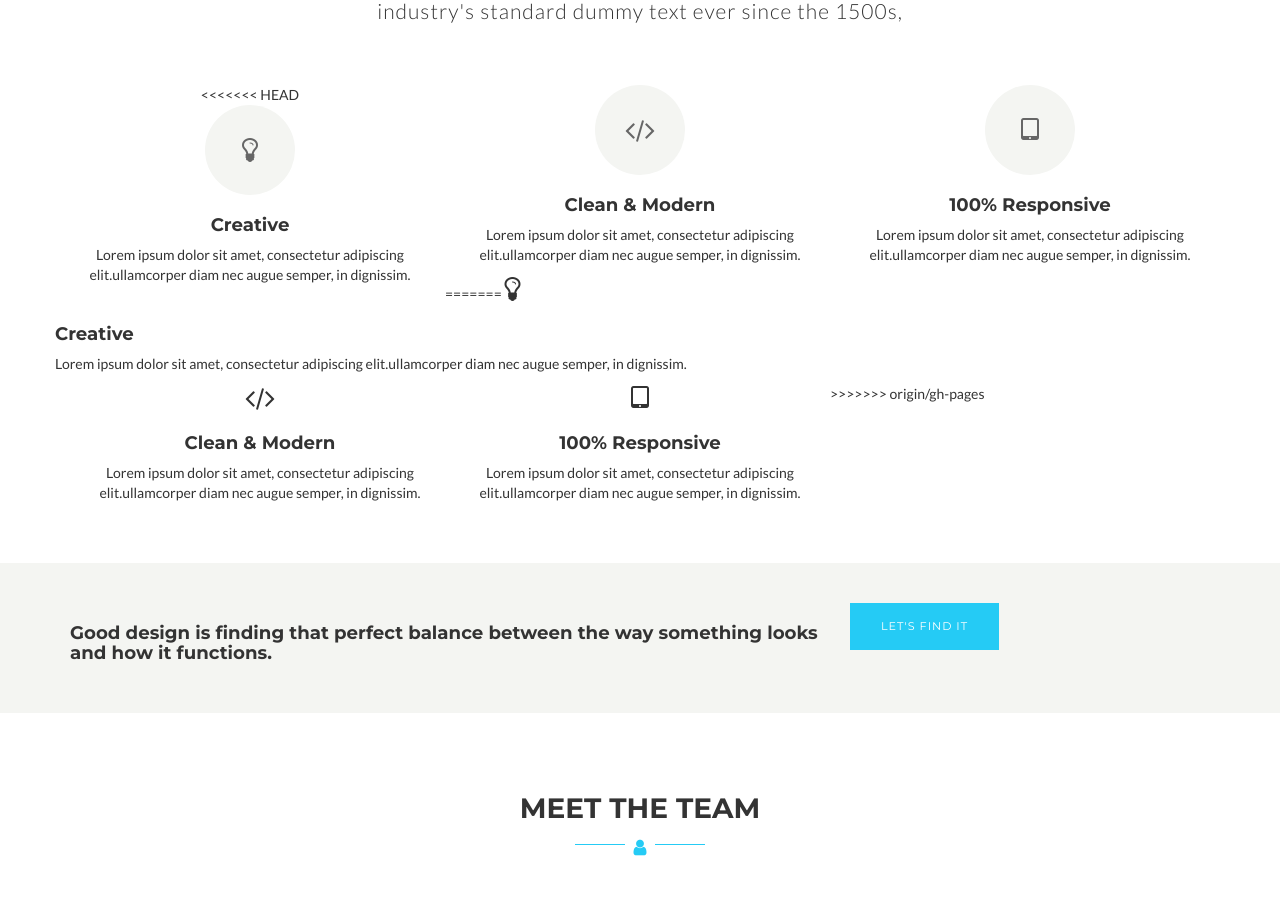
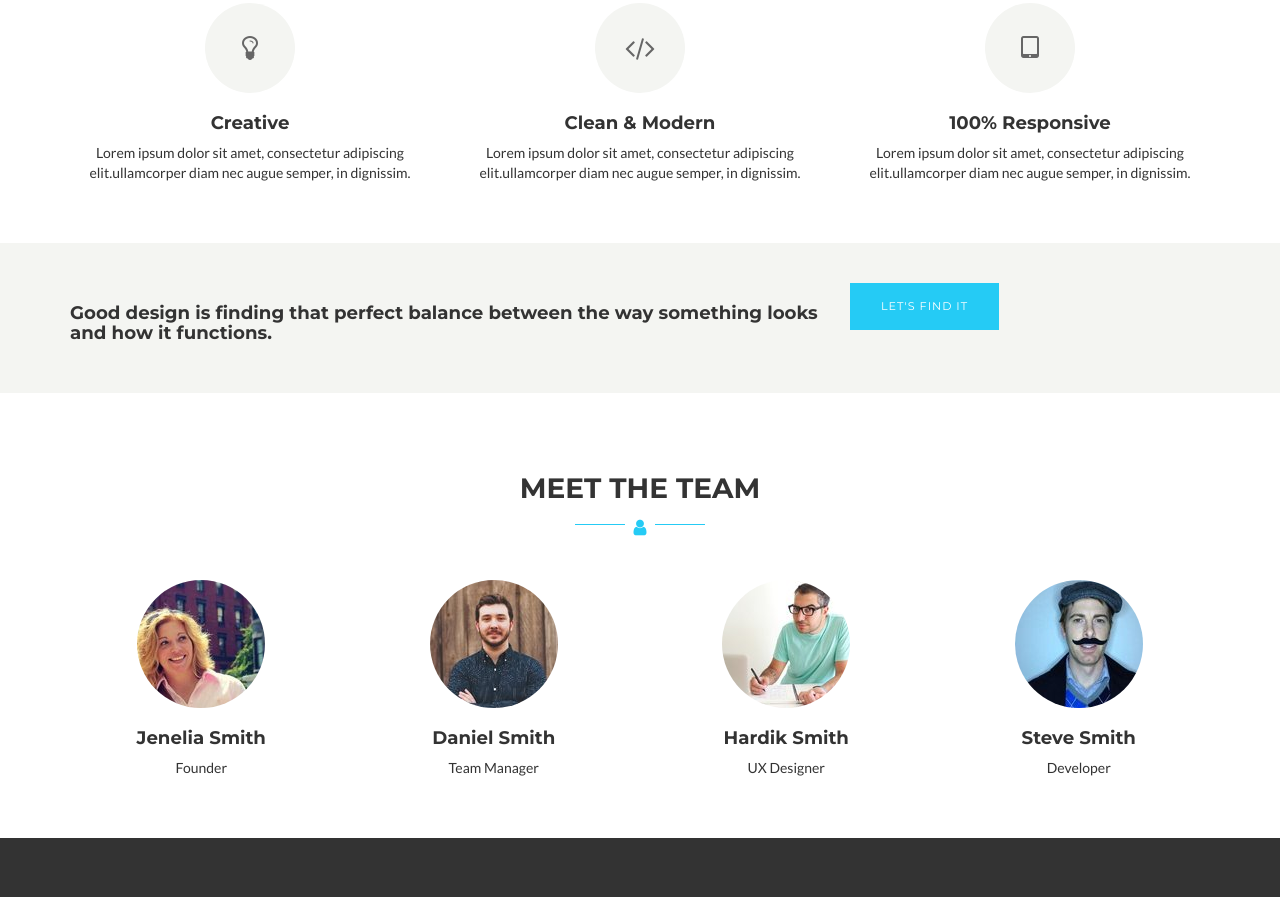
Before and after one commit to Fatma-Ismail/vmd142, a plain HTML site: page quick/index.html in a window 1280 px wide. Shown: the part 710-1607 px from the top of the page. Drawn offline with nearby package versions, Linux system fonts and the light colour scheme.

Commit message:
fix collapse

```diff
--- a/quick/index.html
+++ b/quick/index.html
@@ -29,11 +29,8 @@
     <!--home section end-->
 
     <section id="navigation">
-<<<<<<< HEAD
-        <nav class="navbar navbar-default ">
-=======
         <nav class="navbar navbar-default">
->>>>>>> origin/gh-pages
+
             <div class="container">
                 <!-- Brand and toggle get grouped for better mobile display -->
                 <div class="navbar-header">
@@ -80,7 +77,6 @@
 
             <div class="row">
                 <div class="col-sm-4 text-center">
-<<<<<<< HEAD
                     <div class="about-col">
                         <i class="fa fa-lightbulb-o fa-2x"></i>
                         <h3>Creative</h3>
@@ -102,24 +98,6 @@
                     <p>Lorem ipsum dolor sit amet, consectetur adipiscing elit.ullamcorper diam nec augue semper, in dignissim.</p>
                 </div>
             </div>
-=======
-                    <i class="fa fa-lightbulb-o fa-2x"></i>
-                    <h3>Creative</h3>
-                    <p>Lorem ipsum dolor sit amet, consectetur adipiscing elit.ullamcorper diam nec augue semper, in dignissim.</p>
-                </div>
-
-                <div class="col-sm-4 text-center">
-                    <i class="fa fa-code fa-2x"></i>
-                    <h3>Clean &amp; Modern</h3>
-                    <p>Lorem ipsum dolor sit amet, consectetur adipiscing elit.ullamcorper diam nec augue semper, in dignissim.</p>
-                </div>
-
-                <div class="col-sm-4 text-center">
-                    <i class="fa fa-tablet fa-2x"></i>
-                    <h3>100% Responsive</h3>
-                    <p>Lorem ipsum dolor sit amet, consectetur adipiscing elit.ullamcorper diam nec augue semper, in dignissim.</p>
-                </div>
->>>>>>> origin/gh-pages
         </div>
         </div>
     </section>
@@ -151,24 +129,24 @@
             </div>
 
             <div class="row">
-                <div class="col-sm-6 col-md-3">
+                <div class="col-sm-6 col-md-3 text-center">
                     <img src="img/team-1.jpg" alt="" class="img-responsive center-block img-circle">
                     <h3>Jenelia Smith</h3>
                     <p>Founder</p>
                 </div>
-                <div class="col-sm-6 col-md-3">
+                <div class="col-sm-6 col-md-3 text-center">
                     <img src="img/team-2.jpg" alt="" class="img-responsive center-block img-circle">
                     <h3>Daniel Smith</h3>
                     <p>Team Manager</p>
                 </div>
 
-                <div class="col-sm-6 col-md-3">
+                <div class="col-sm-6 col-md-3 text-center">
 
                     <img src="img/team-6.jpg" alt="" class="img-responsive center-block img-circle">
                     <h3>Hardik Smith</h3>
                     <p>UX Designer</p>
                 </div>
-                <div class="col-sm-6 col-md-3">
+                <div class="col-sm-6 col-md-3 text-center">
                     <img src="img/team-8.jpg" alt="" class="img-responsive center-block img-circle">
                     <h3>Steve Smith</h3>
                     <p>Developer</p>
```
Lines whose indentation alone changed are shown as unchanged.
